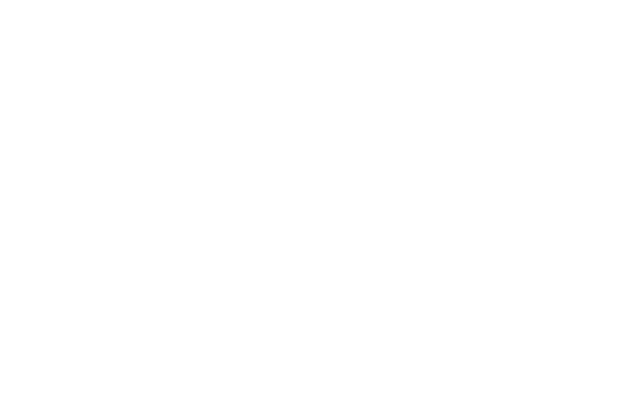
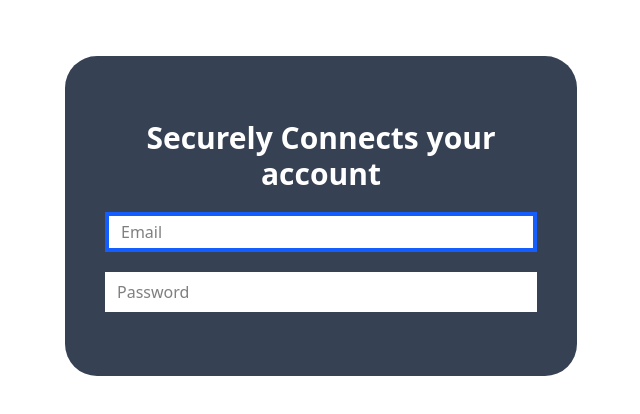
Before and after one commit to CodeArt001/VauitiQ, a React (Vite) app: page /login/1 in a window 1280 px wide. Shown: the top 414 px of the page, without its empty margins (319-959 px from the left). Built offline with nearby package versions, Linux system fonts and the light colour scheme.

Commit message:
initial commit

```diff
--- a/src/App.jsx
+++ b/src/App.jsx
@@ -1,6 +1,7 @@
 import { BrowserRouter, Routes, Route } from "react-router-dom";
 import Connections from "./components/Connections";
 import Home from "./components/Home";
+import Login from "./components/Auth/Login";
 
 function App() {
   return (
@@ -10,6 +11,7 @@
           <Routes>
             <Route path="/" element={<Home />} />
             <Route path="/connection/:userId" element={<Connections />} />
+            <Route path="/login/:userId" element={<Login />} />
           </Routes>
         </BrowserRouter>
       </div>
--- a/src/Context/Authcontext.jsx
+++ b/src/Context/Authcontext.jsx
@@ -3,14 +3,23 @@
 
 export const Authcontext = createContext();
 
-export const AuthProvider = ({ Children }) => {
+export const AuthProvider = ({ children }) => {
   const [connect, setConnect] = React.useState("");
   const [email, setEmail] = React.useState("");
   const [password, setPassword] = React.useState("");
   const [bank, setBank] = React.useState("");
+  const [selectedBank, setSelectedBank] = React.useState(null);
+  const [isCustomBank, setIsCustomBank] = React.useState(false);
+  const [customBankName, setCustomBankName] = React.useState("");
   return (
     <Authcontext.Provider
       value={{
+        selectedBank,
+        setSelectedBank,
+        isCustomBank,
+        setIsCustomBank,
+        customBankName,
+        setCustomBankName,
         connect,
         setConnect,
         password,
@@ -21,7 +30,7 @@
         setEmail,
       }}
     >
-      {Children}
+      {children}
     </Authcontext.Provider>
   );
 };
--- a/src/components/Auth/Login.jsx
+++ b/src/components/Auth/Login.jsx
@@ -2,14 +2,31 @@
 import { Authcontext } from "../../Context/Authcontext";
 
 const Login = () => {
-  const { email, setEmail, password, setPassword, bank } =
+  const { email, setEmail, password, setPassword, selectedBank } =
     useContext(Authcontext);
   return (
-    <div className="py-[4%] lg:w-[40%] w-[90%] m-auto mx-auto h-screen overflow-y-hidden">
-      <div>
-        <p>Securely Connects your {bank} account </p>
-        <input type="text" placeholder="Email" value={email} className="" />
-        <input type="text" placeholder="Password" value={password} />
+    <div className="py-14">
+      <div className="px-10  lg:w-[40%] w-[90%]  m-auto mx-auto  overflow-y-hidden text-white flex items-center justify-center bg-gray-700 rounded-4xl h-[20rem] ">
+        <p>{selectedBank}</p>
+        <div className=" flex flex-col gap-5 w-full ">
+          <p className="text-center text-3xl font-bold">
+            Securely Connects your {selectedBank} account{" "}
+          </p>
+          <input
+            type="text"
+            placeholder="Email"
+            value={email}
+            className="bg-white text-black px-3 h-10 border-4 border-blue-600"
+            onChange={(e) => setEmail(e.target.value)}
+          />
+          <input
+            type="text"
+            placeholder="Password"
+            value={password}
+            onChange={(e) => setPassword(e.target.value)}
+            className="bg-white text-black px-3 h-10"
+          />
+        </div>
       </div>
     </div>
   );
--- a/src/components/Connections.jsx
+++ b/src/components/Connections.jsx
@@ -1,4 +1,4 @@
-import React from "react";
+import { useContext } from "react";
 import marked from "../assets/images/mark.png";
 import capital from "../assets/images/capital-one.png";
 import chaseB from "../assets/images/chase.png";
@@ -8,9 +8,18 @@
 import Td from "../assets/images/TD.png";
 import pnc from "../assets/images/pnc-bank.png";
 import Other from "../assets/images/others.png";
-import { useParams } from "react-router-dom";
+import { Link, useParams } from "react-router-dom";
+import { Authcontext } from "../Context/Authcontext";
 
 const Connections = () => {
+  const {
+    isCustomBank,
+    setIsCustomBank,
+    selectedBank,
+    setSelectedBank,
+    customBankName,
+    setCustomBankName,
+  } = useContext(Authcontext);
   const { userId } = useParams();
   const Banks = [
     { id: 1, name: "Capital One", img: capital },
@@ -22,9 +31,6 @@
     { id: 7, name: "PNC Bank", img: pnc },
     { id: 8, name: "Other", img: Other },
   ];
-  const [selectedBank, setSelectedBank] = React.useState(null);
-  const [isCustomBank, setIsCustomBank] = React.useState(false);
-  const [customBankName, setCustomBankName] = React.useState("");
 
   const handleClickBank = (bank) => {
     if (bank.name === "Other") {
@@ -60,7 +66,9 @@
               <div
                 key={items.id}
                 className={`bg-gray-500 rounded-3xl p-6 flex justify-center items-center w-[15rem] h-[8rem] ${
-                  selectedBank === items.id ? "border-4 border-blue-500" : ""
+                  selectedBank?.id === items.id
+                    ? "border-4 border-blue-500"
+                    : ""
                 }`}
                 onClick={() => handleClickBank(items)}
               >
@@ -101,9 +109,14 @@
             </div>
           </div>
         )}
+
+        <Link
+          to={`/login/${userId}`}
+          className="flex w-full items-center justify-center "
+        >
           <button
             disabled={isCustomBank}
-          className={`mt-8 px-8 py-2 rounded-3xl text-3xl w-[80%] mb-6 ${
+            className={`mt-8 px-10 py-2 rounded-3xl text-3xl w-[80%] mb-6 text- ${
               isCustomBank
                 ? "bg-blue-700 opacity-50 cursor-not-allowed"
                 : "bg-blue-700 hover:bg-blue-500"
@@ -111,9 +124,10 @@
           >
             Continue
           </button>
+        </Link>
 
         {selectedBank && (
-          <div className="flex flex-col items-center mt-8">
+          <div className="flex flex-col items-center my-8">
             <img
               src={selectedBank.img}
               alt={selectedBank.name}
```
Also changed, not shown: src/main.jsx (+4 -4 lines). Lines whose indentation alone changed are shown as unchanged.
